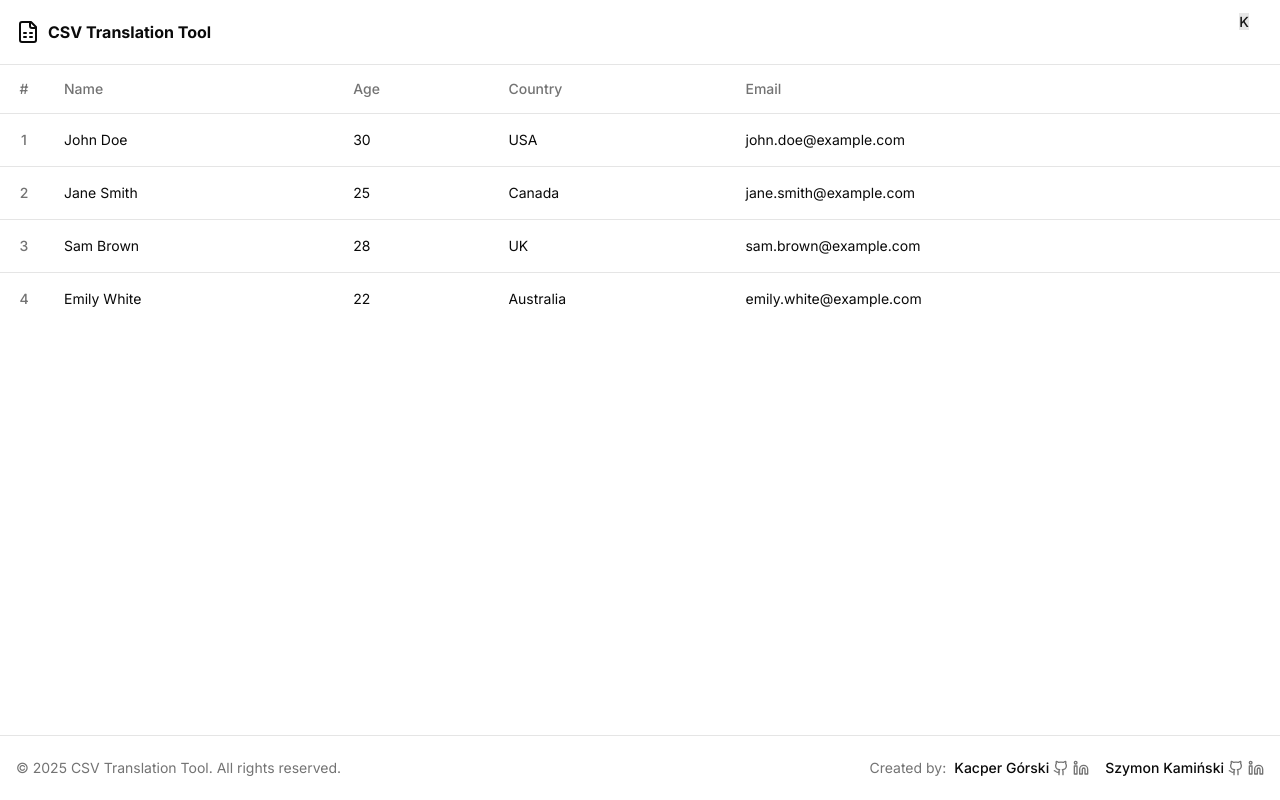
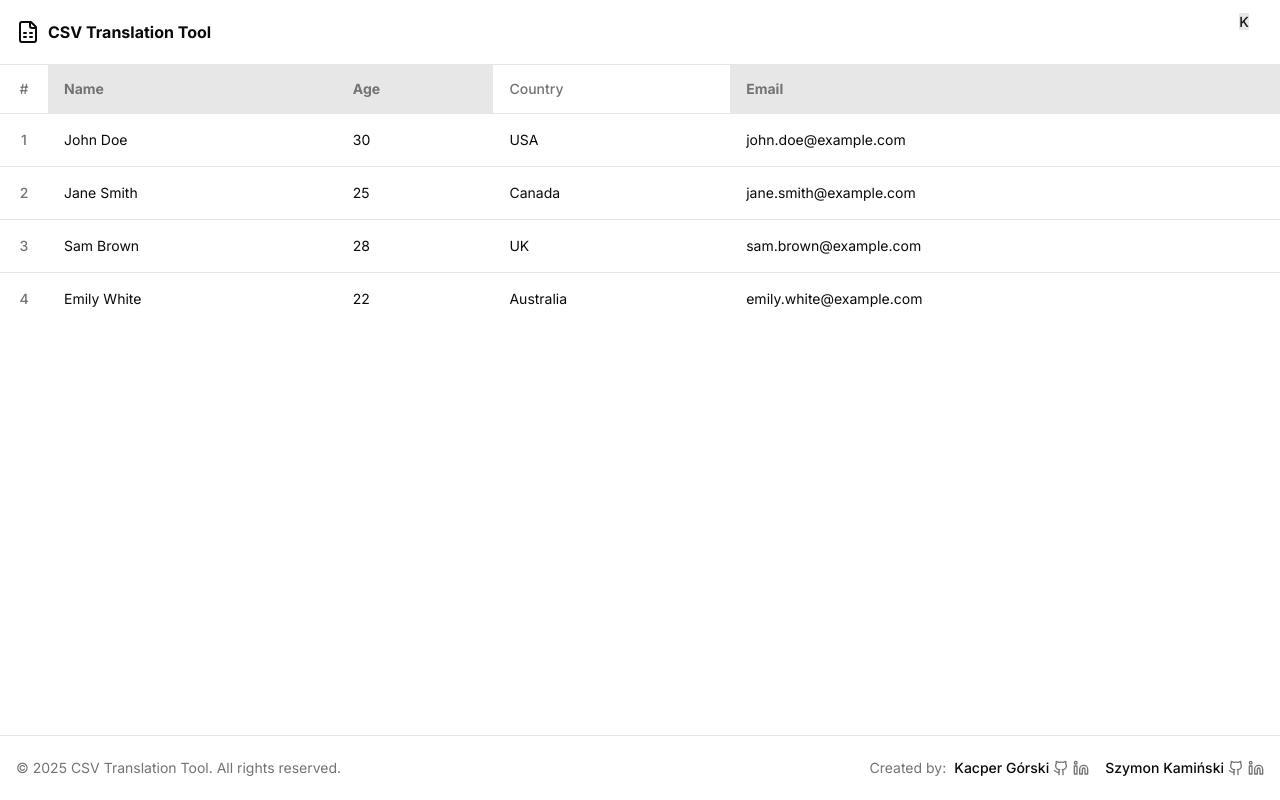
Before and after one commit to Kerciu/csv-translation-tool, a Next.js app in the folder src/client/: page /dashboard in a window 1280 px wide. Built offline with nearby package versions, Linux system fonts and the light colour scheme.

Commit message:
bolding the headers that are present in selected columns input

```diff
--- a/src/client/components/csv-table.tsx
+++ b/src/client/components/csv-table.tsx
@@ -1,5 +1,6 @@
 import React from 'react'
 import { Table, TableBody, TableCell, TableHead, TableHeader, TableRow } from './ui/table'
+import { cn } from '@/lib/utils'
 
 interface CSVTableProps {
     headers: string[]
@@ -17,7 +18,16 @@ const CSVTable = ({ headers, data, selectedColumns, isEditable = false, onCellEd
                 <TableRow>
                     <TableHead className='w-12 text-center'>#</TableHead>
                     {headers.map((header, idx) => (
-                        <TableHead key={idx}>{header}</TableHead>
+                        <TableHead
+                            key={idx}
+                            className={cn(
+                                selectedColumns.includes(header)
+                                &&
+                                "bg-primary/10 font-bold"
+                            )}
+                        >
+                            {header}
+                        </TableHead>
                     ))}
                 </TableRow>
             </TableHeader>
```
